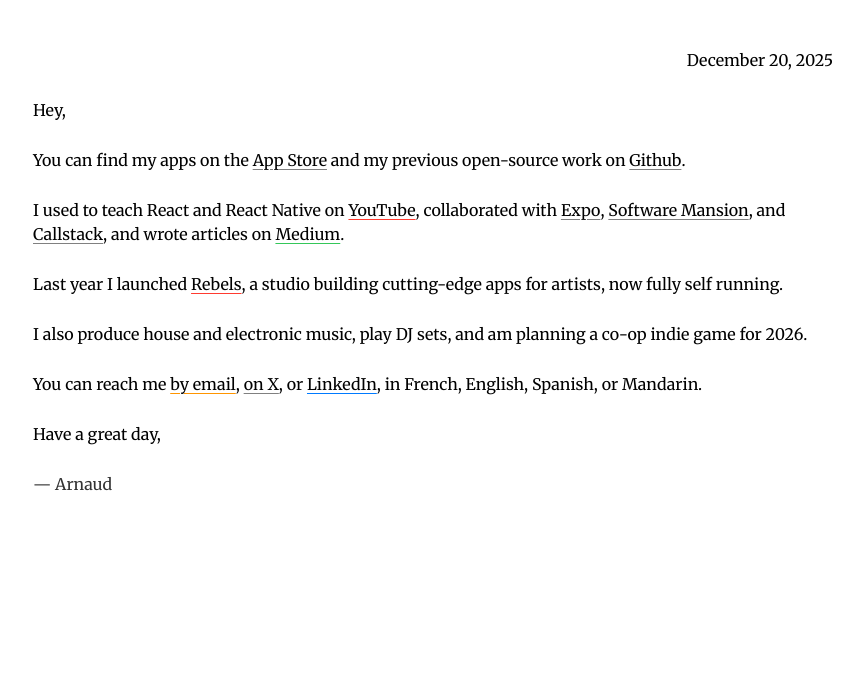
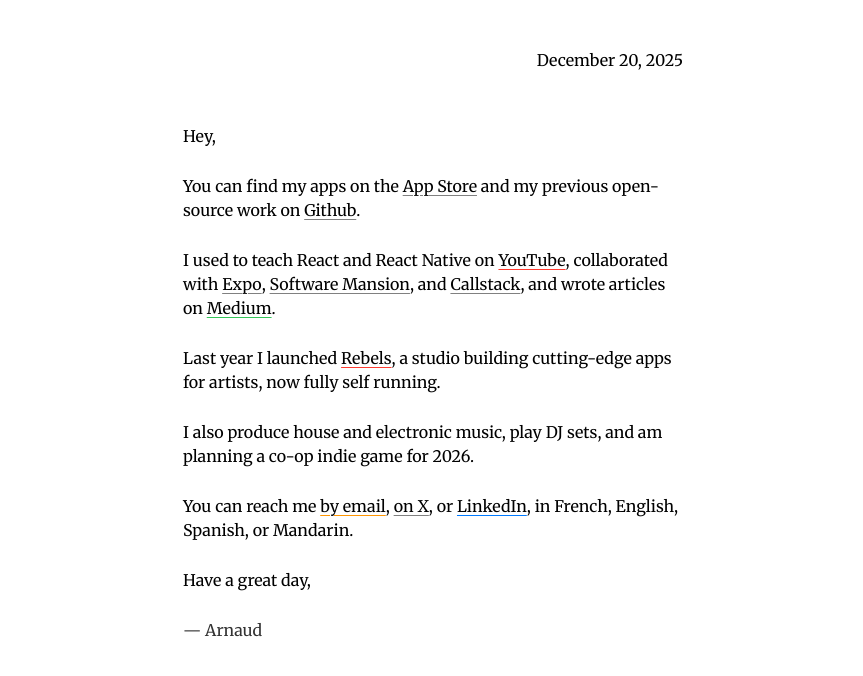
Before and after one commit to eveningkid/eveningkid.github.io, a website: page index.html in a window 1280 px wide. Shown: the whole page, without its empty margins (207-1070 px from the left). Drawn offline with Linux system fonts and the light colour scheme.

Commit message:
Updates body max width, adds an empty space below date

```diff
--- a/index.html
+++ b/index.html
@@ -23,7 +23,7 @@
         font-style: normal;
         font-variation-settings: "wdth" 100;
         width: 80%;
-        max-width: 800px;
+        max-width: 500px;
         margin: 3em auto;
       }
 
@@ -109,6 +109,7 @@
   </head>
   <body>
     <p class="date">December 20, 2025</p>
+    <p></p>
 
     <p>Hey,</p>
 
```
